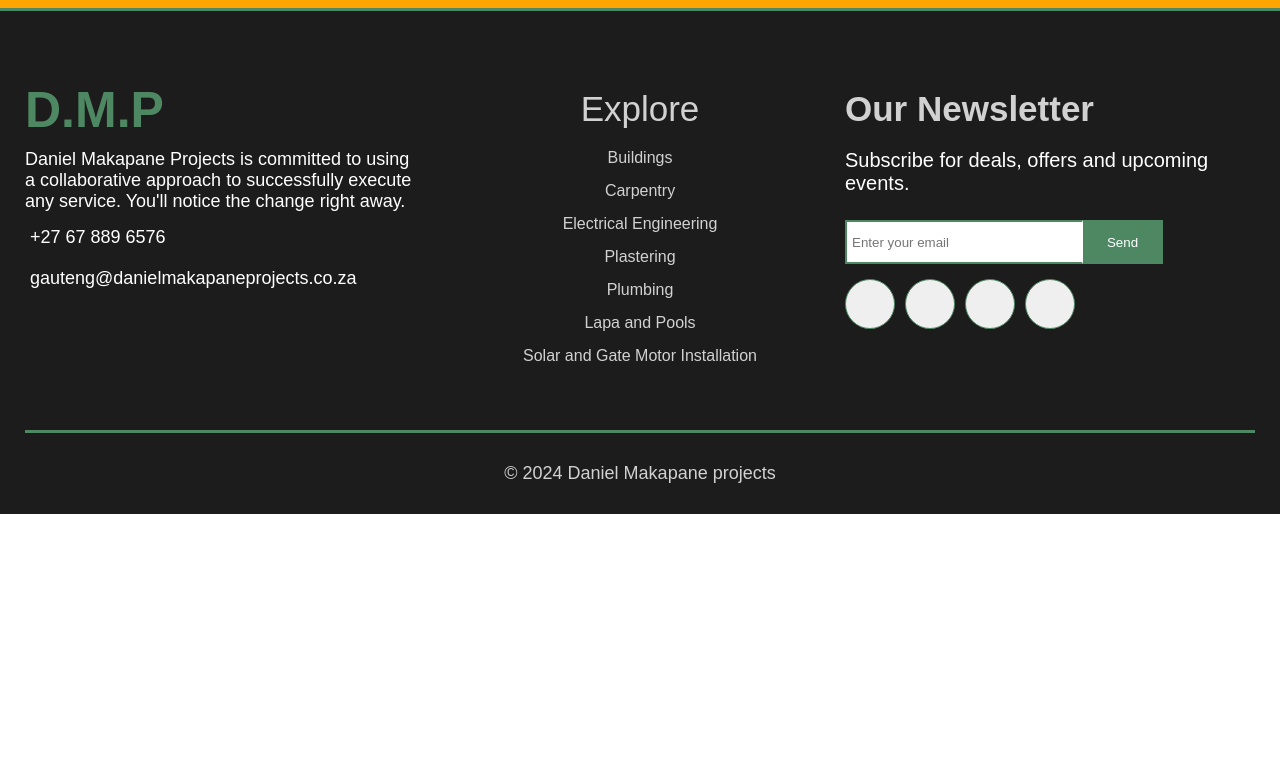
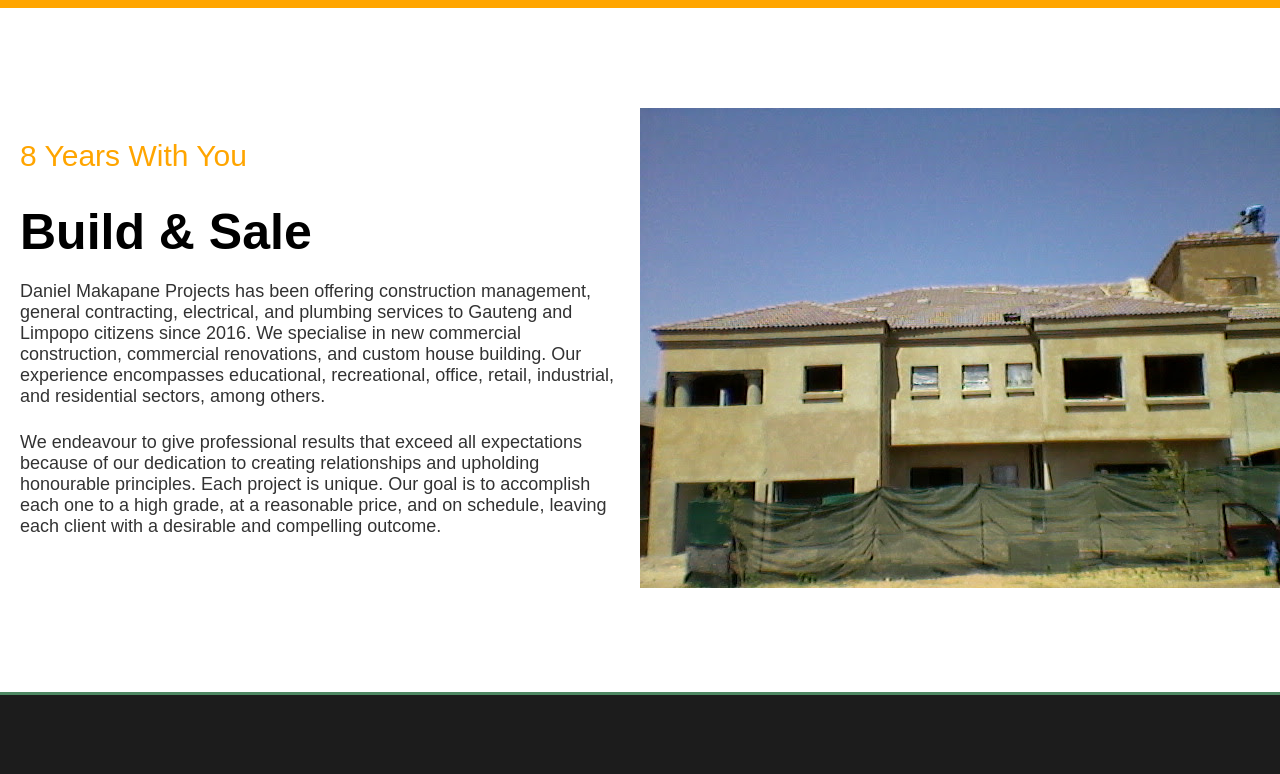
Before and after one commit to Roise-s/DMP, a React (Vite) app: page /about in a window 1280 px wide. Shown: the part 782-1556 px from the top of the page. Before the commit the page ends 1296 px from the top, so only its background shows below. Built offline with nearby package versions, Linux system fonts and the light colour scheme.

Commit message:
done with years

```diff
--- /dev/null
+++ b/src/component/aboutPages/years/Years.jsx
@@ -0,0 +1,24 @@
+import './year.css'
+import pic33 from '../../../assets/years.jpeg'
+
+const Years = () => {
+  return (
+    <div className='years'>
+      <div className="years1">
+        <p className="fuguegyuy1">8 Years With You</p>
+        <p className="ibyfhb2">Build & Sale</p>
+        <p className="dhbdfbhj3">
+        Daniel Makapane Projects has been offering construction management, general contracting, electrical, and plumbing services to Gauteng and Limpopo citizens since 2016. We specialise in new commercial construction, commercial renovations, and custom house building. Our experience encompasses educational, recreational, office, retail, industrial, and residential sectors, among others.
+        </p>
+        <p className="dhbdfbhj3">
+        We endeavour to give professional results that exceed all expectations because of our dedication to creating relationships and upholding honourable principles. Each project is unique. Our goal is to accomplish each one to a high grade, at a reasonable price, and on schedule, leaving each client with a desirable and compelling outcome.
+        </p>
+      </div>
+      <div className="years2">
+        <img src={pic33} alt="pic" />
+      </div>
+    </div>
+  )
+}
+
+export default Years
--- /dev/null
+++ b/src/component/aboutPages/years/year.css
@@ -0,0 +1,30 @@
+.years {
+  display: flex;
+  margin: 100px 0;
+  font-family: Arial, Helvetica, sans-serif;
+}
+.years .years1 {
+  display: flex;
+  flex-direction: column;
+  justify-content: center;
+  padding: 0 20px;
+}
+.years .years1 .fuguegyuy1 {
+  font-size: 30px;
+  margin-bottom: 30px;
+  color: orange;
+}
+.years .years1 .ibyfhb2 {
+  font-size: 50px;
+  font-weight: 600;
+  margin-bottom: 20px;
+}
+.years .years1 .dhbdfbhj3 {
+  font-size: 18px;
+  margin-bottom: 25px;
+  opacity: 0.8;
+}
+
+a {
+  text-decoration: none;
+}/*# sourceMappingURL=year.css.map */
--- /dev/null
+++ b/src/component/aboutPages/years/year.scss
@@ -0,0 +1,34 @@
+.years {
+    display: flex;
+    margin: 100px 0;
+    font-family: Arial, Helvetica, sans-serif;
+
+    .years1 {
+        display: flex;
+        flex-direction: column;
+        justify-content: center;
+        padding: 0 20px;
+
+        .fuguegyuy1 {
+            font-size: 30px;
+            margin-bottom: 30px;
+            color: orange   ;
+        }
+
+        .ibyfhb2 {
+            font-size: 50px;
+            font-weight: 600;
+            margin-bottom: 20px;
+        }
+
+        .dhbdfbhj3 {
+            font-size: 18px;
+            margin-bottom: 25px;
+            opacity: 0.8;
+        }
+    }
+}
+
+a {
+    text-decoration: none;
+}
--- a/src/pages/about.jsx
+++ b/src/pages/about.jsx
@@ -2,12 +2,14 @@
 import Head from '../component/header/Head'
 import Footer from '../component/footer/Footer'
 import Mainone from '../component/aboutPages/main/mainone'
+import Years from '../component/aboutPages/years/Years'
 
 const About = () => {
   return (
     <>
       <Head />
       <Mainone />
+      <Years />
       <Footer />
     </>
   )
```
Also changed, not shown: src/assets/years.jpeg (added), 1 other file (tests, documents, lock files or other folders).
